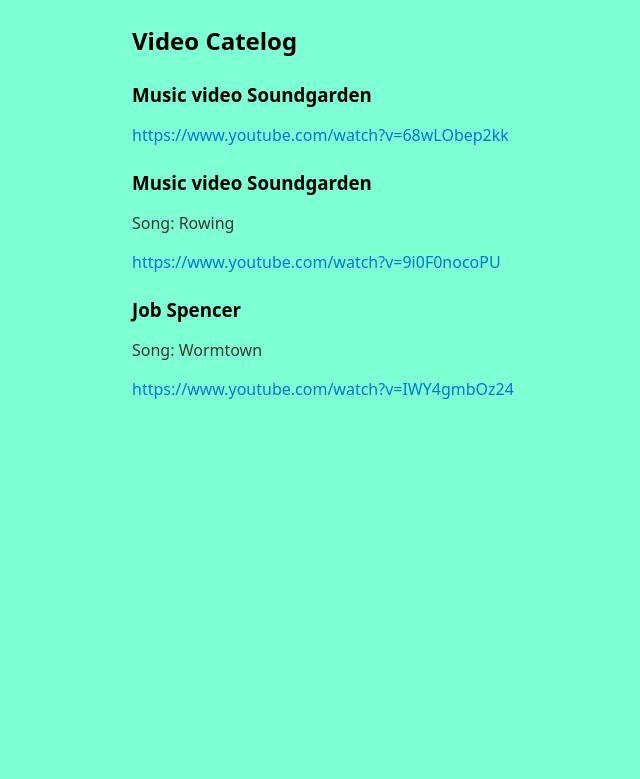
After one commit to Hockeydan25/django_video_app, a Django app: page /video_catelog in a window 1280 px wide. The commit adds this page. Shown: the top 779 px of the page, without its empty margins (108-748 px from the left). Run offline with Django 4.2, Linux system fonts and the light colour scheme; data comes from the database, SQL or seed files in the repository; both versions use the stored data as it was after the commit.

Commit message:
added video_catelog, modified urls, views and new template video_catelog. tested and working through video 3.

```diff
--- a/video_collection/models.py
+++ b/video_collection/models.py
@@ -1,4 +1,6 @@
+from urllib import parse
 from django.db import models
+from django.forms import ValidationError
 
 """
 Create your models here. name, url(youtube only), notes, add video button and some links.
@@ -9,6 +11,27 @@
     name = models.CharField(max_length=250)  # database constriants
     url = models.CharField(max_length=400)  # longer for urls they can be lengthy.
     notes = models.TextField(blank=True, null=True)  # blank notes are optional so True, allows null value
-    # creates string on page
+    video_id = models.CharField(max_length=40, unique=True)
+
+
+    def save(self, *args, **kwargs):
+
+        # extracts the video id from a youtube url does not gaurentee.
+        if not self.url.startswith('https://www.youtube.com/watch'):
+            raise ValidationError(f'Hi, check your URL link, please use a YouTube URL {self.url}')
+
+        url_components = parse.urlparse(self.url)
+        query_string = url_components.query  # the v is in a youtube video 'v=10988776'/ a list.
+        if not query_string:
+            raise ValidationError('Invalid YouTube URL {self.url}')  # dictionary format.
+        parameters = parse.parse_qs(query_string,  strict_parsing=True)  # database sqlite command.
+        v_paramters_catelog = parameters.get('v')  # return None if no key found, ie.. abc=1234. we need to deal with None.
+        if not v_paramters_catelog:  # check for None or empty list.
+            raise ValidationError(f'Invalida YouTube URL, missing parameters {self.url}')
+        self.video_id =v_paramters_catelog[0]  #string v.
+
+        super().save(*args, **kwargs)
+
+
     def __str__(self) -> str:
-        return f'ID: {self.pk}, Name: {self.name}, URL: {self.url}, Notes: {self.notes[:200]}'  # notes limited[:200]
+        return f'ID: {self.pk}, Name: {self.name}, URL: {self.url}, Video ID: {self.video_id} ,Notes: {self.notes[:200]}'  # notes limited[:200]
--- a/video_collection/static/css/style.css
+++ b/video_collection/static/css/style.css
@@ -1,4 +1,4 @@
 body {
-    background-color:forestgreen ;
+    background-color: aquamarine ;
 
 }
--- a/video_collection/templates/video_collection/base.html
+++ b/video_collection/templates/video_collection/base.html
@@ -4,7 +4,7 @@
 
     <head>
         <title>Video Collection</title>                  <!-- choose light or dark color -->
-        <link rel="stylesheet" href="https://cdn.jsdelivr.net/npm/water.css@2/out/light.css">
+        <link rel="stylesheet" href="https://cdn.jsdelivr.net/gh/kognise/water.css@latest/dist/light.min.css">
         <link rel="stylesheet" href="{% static 'css/style.css' %}">
     </head>
 
--- a/video_collection/templates/video_collection/home.html
+++ b/video_collection/templates/video_collection/home.html
@@ -2,6 +2,6 @@
 
 {% block content %}
 
-<h2>Welcome to the {{ app_name }}</h2>
+<h2>Welcome to the {{ app_name }} app!</h2>
 
 {% endblock %}
--- /dev/null
+++ b/video_collection/templates/video_collection/video_catelog.html
@@ -0,0 +1,17 @@
+{% extends 'video_collection/base.html' %}
+
+{% block content %}
+
+<h2>Video Catelog</h2>
+
+{% for video in videos %}
+
+    <div>
+        <h3>{{ video.name }}</h3>
+        <p>{{ video.notes }}</p>
+        <a href="{{ video.url }}">{{ video.url }}</a>
+    </div>
+
+{% endfor %}
+
+{% endblock %}
--- a/video_collection/urls.py
+++ b/video_collection/urls.py
@@ -8,5 +8,6 @@
 
 urlpatterns = [
     path('', views.home, name='home'),
-    path('add', views.add, name='add_video' )  # will end up with a button, submit type
+    path('add', views.add, name='add_video' ),  # will end up with a button, submit type
+    path('video_catelog', views.video_catelog, name='video_catelog' )  # using category instead of list.
 ]
--- a/video_collection/views.py
+++ b/video_collection/views.py
@@ -1,7 +1,9 @@
-from django.shortcuts import render
+from django.shortcuts import render, redirect
+from django.contrib import messages
+from django.core.exceptions import ValidationError
+from django.db import IntegrityError
+from .forms import VideoForm
 from .models import Video
-from .forms import VideoForm
-from django.contrib import messages
 
 
 """
@@ -16,13 +18,23 @@
     if request.method == 'POST':  # adding a new video
         new_video_form = VideoForm(request.POST)  # what is this?
         if new_video_form.is_valid():
-            new_video_form.save()  # saves creates video object that contains the video url?
-            messages.info(request, 'New video was saved!')
-            # todo show sucess or redirect to list of videos
-        else:
-            messages.warning(request, 'Please check that you enter data all in the fields.')
-            return render(request, 'video_collection/add.html', {'new_video_form': new_video_form})
+            try:
+                new_video_form.save()  # saves creates video object that contains the video url?
+                return redirect('video_catelog')
+                #messages.info(request, 'New video was saved!')
+                # todo show sucess or redirect to list of videos
+            except ValidationError:
+                messages.warning(request, 'Invalid YouTube URL')
+            except IntegrityError:
+                messages.warning(request, 'You already adding this video!')
+
+        messages.warning(request, 'Please check that you enter data all in the fields.')
+        return render(request, 'video_collection/add.html', {'new_video_form': new_video_form})
 
 
     new_video_form = VideoForm() # this is going to use forms for our new video so when you add it you can fill out.
     return render(request, 'video_collection/add.html', {'new_video_form': new_video_form})
+
+def video_catelog(request):  # video catelog used instead of video_list, function
+    videos = Video.objects.all()
+    return render(request, 'video_collection/video_catelog.html', {'videos': videos})
```
Also changed, not shown: video_collection/templates/video_collection/add.html (+5 -8 lines), db.sqlite3, video_collection/forms.py (line endings or trailing spaces), video_collection/migrations/0002_video_video_id.py (added).
